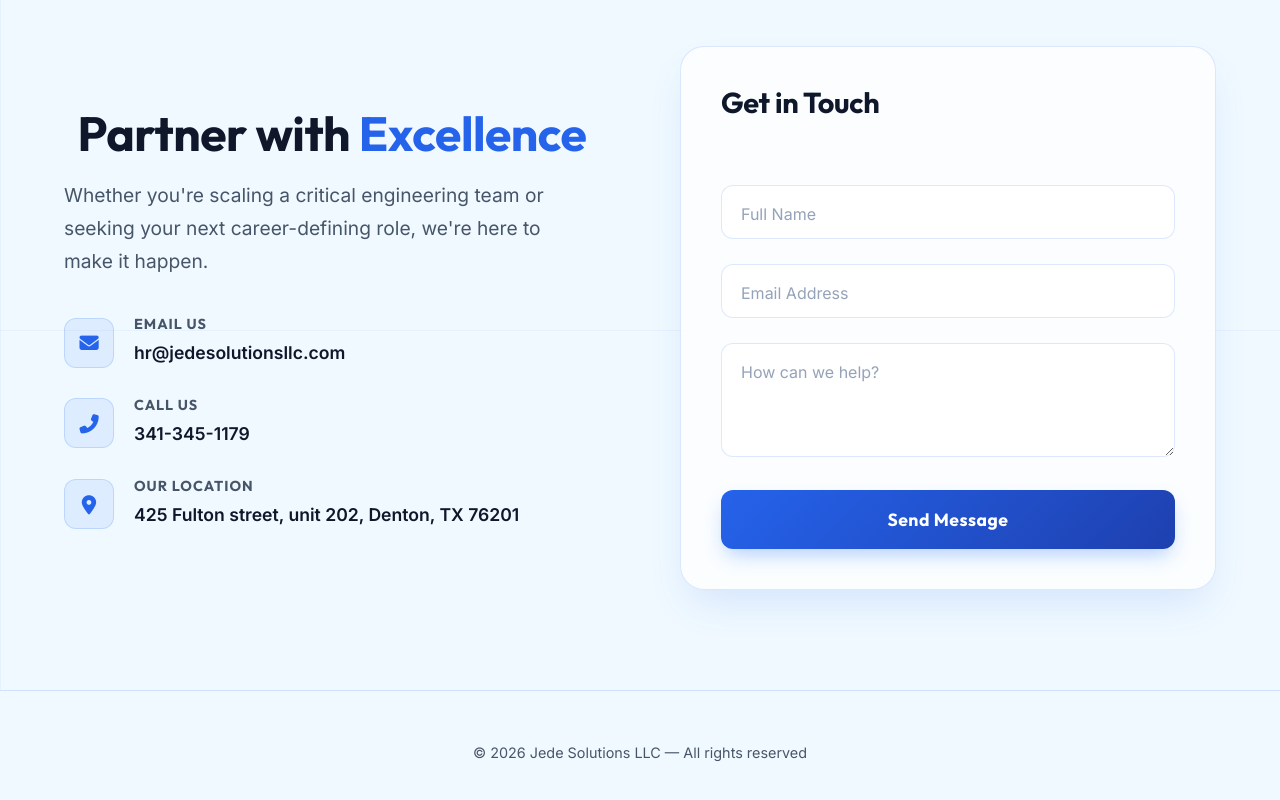
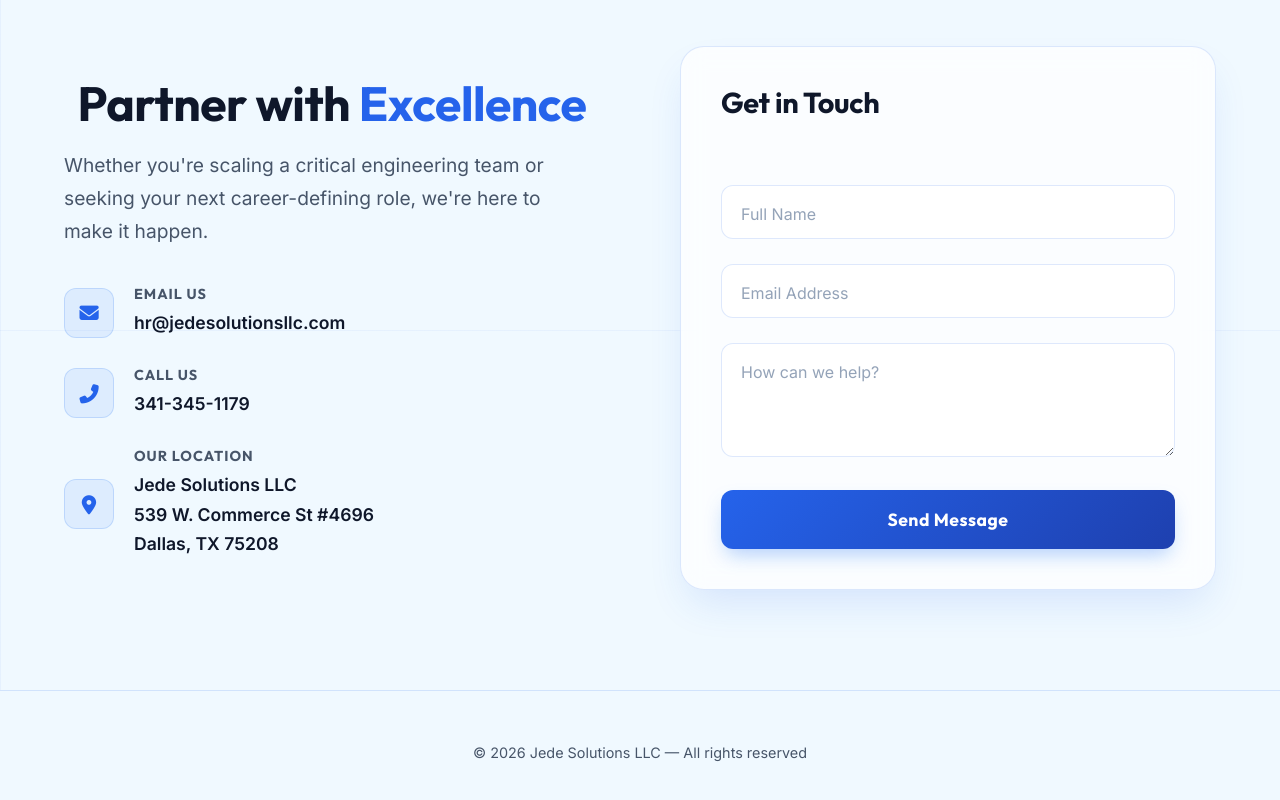
Before and after one commit to jedesolutionsllc/jedesolutionsllc, a website: page index.html in a window 1280 px wide. Shown: the part 3670-4470 px from the top of the page. Drawn offline with Linux system fonts and the light colour scheme.

Commit message:
feat: Update company address in contact section for accuracy

```diff
--- a/index.html
+++ b/index.html
@@ -223,7 +223,7 @@
                 <div class="icon-box"><i class="fas fa-map-marker-alt" aria-hidden="true"></i></div>
                 <div>
                   <h5>Our Location</h5>
-                  <p>425 Fulton street, unit 202, Denton, TX 76201</p>
+                  <p>Jede Solutions LLC<br>539 W. Commerce St #4696<br>Dallas, TX 75208</p>
                 </div>
               </div>
 
```
